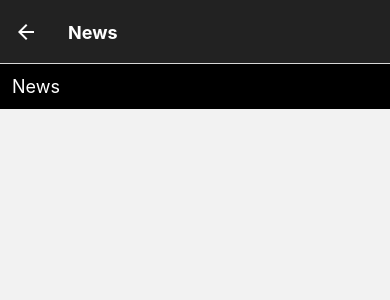
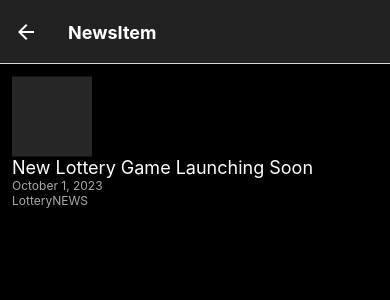
Before and after one commit to Raymo111/INFT2508, a React Native app: screen /Home in a window 390 px wide. Both pictures are taken after a click on the element 195 px from the left and 582 px from the top of the page. Shown: the top 300 px of the page. Built offline with nearby package versions, Linux system fonts and the light colour scheme.

Commit message:
Pass data - Øving 5

```diff
--- a/App.tsx
+++ b/App.tsx
@@ -1,10 +1,8 @@
 import { NavigationContainer } from '@react-navigation/native';
 import { createNativeStackNavigator } from '@react-navigation/native-stack';
 import HomeScreen from './screens/Home';
-import NewsScreen from './screens/News';
-import ResultsScreen from './screens/Results';
-import { Styles } from './components/Styles';
-import { Image } from 'react-native';
+import NewsStoryScreen from './screens/NewsStory';
+import ResultScreen from './screens/Result';
 import React from 'react';
 import { Logo } from './components/Components';
 
@@ -32,8 +30,8 @@ const Inft2508App = () => {
             headerRight: () => <Logo />,
           })}
         />
-        <Stack.Screen name="Results" component={ResultsScreen} />
-        <Stack.Screen name="News" component={NewsScreen} />
+        <Stack.Screen name="Result" component={ResultScreen} />
+        <Stack.Screen name="NewsItem" component={NewsStoryScreen} />
       </Stack.Navigator>
     </NavigationContainer>
   );
--- a/components/Components.tsx
+++ b/components/Components.tsx
@@ -1,4 +1,4 @@
-import { Image, ImageProps, Text, View } from 'react-native';
+import { Image, Text, View } from 'react-native';
 import { Styles } from './Styles';
 import React from 'react';
 
--- a/components/LotteryCard.tsx
+++ b/components/LotteryCard.tsx
@@ -7,10 +7,23 @@ const LotteryCard = (props: {
   highlight?: string | null;
   label: string | null;
   numbers: string | null;
-  showResults: () => void;
+  showResults: (
+    img: ImageProps,
+    highlight: string | null,
+    label: string | null,
+    numbers: string | null,
+  ) => void;
 }) => {
+  const handlePress = () => {
+    props.showResults(
+      props.img,
+      props.highlight ? props.highlight : null,
+      props.label,
+      props.numbers,
+    );
+  };
   return (
-    <Pressable style={Styles.card.container} onPress={props.showResults}>
+    <Pressable style={Styles.card.container} onPress={handlePress}>
       <Image source={props.img} style={Styles.card.image} />
       {props.highlight && (
         <Text style={Styles.card.highlight}>{props.highlight}</Text>
--- a/components/NewsItem.tsx
+++ b/components/NewsItem.tsx
@@ -8,10 +8,25 @@ const NewsItem = (props: {
   date: string | null;
   source: string | null;
   text: string | null;
-  showNews: () => void;
+  showNews: (
+    img: ImageProps,
+    title: string | null,
+    date: string | null,
+    source: string | null,
+    text: string | null,
+  ) => void;
 }) => {
+  const handlePress = () => {
+    props.showNews(
+      props.img,
+      props.title,
+      props.date,
+      props.source,
+      props.text,
+    );
+  };
   return (
-    <Pressable style={Styles.news.item} onPress={props.showNews}>
+    <Pressable style={Styles.news.item} onPress={handlePress}>
       <Image source={props.img} style={Styles.news.image} />
       <View style={Styles.news.content}>
         <Text style={Styles.news.title}>{props.title}</Text>
--- a/screens/Home.tsx
+++ b/screens/Home.tsx
@@ -8,6 +8,7 @@ import {
   SectionHeading,
 } from '../components/Components';
 import {
+  ImageProps,
   Pressable,
   SafeAreaView,
   ScrollView,
@@ -42,12 +43,23 @@ const HomeScreen = ({ navigation }: { navigation: any }) => {
     new Date(Date.now()).toLocaleDateString(),
   );
 
-  const showResultsHandler = () => {
-    navigation.navigate('Results');
+  const showResultsHandler = (
+    img: ImageProps,
+    highlight: string | null,
+    label: string | null,
+    numbers: string | null,
+  ) => {
+    navigation.navigate('Result', { img, highlight, label, numbers });
   };
 
-  const showNewsHandler = () => {
-    navigation.navigate('News');
+  const showNewsHandler = (
+    img: ImageProps,
+    title: string | null,
+    date: string | null,
+    source: string | null,
+    text: string | null,
+  ) => {
+    navigation.navigate('NewsItem', { img, title, date, source, text });
   };
 
   const searchChangedHandler = (search: string) => {
@@ -107,7 +119,7 @@ const HomeScreen = ({ navigation }: { navigation: any }) => {
               resultsToday.map(result => (
                 <LotteryCard
                   key={result.id}
-                  img={result.img ? result.img : images.newsPlaceholder}
+                  img={result.img ? result.img : images.resultPlaceholder}
                   highlight={result.highlight}
                   label={result.label}
                   numbers={result.numbers}
@@ -170,10 +182,8 @@ const HomeScreen = ({ navigation }: { navigation: any }) => {
       {/*  Bottom nav bar */}
       <View style={Styles.nav.container}>
         <NavItem icon={'home'} label={'Home'} />
-        <NavItem icon={'whatshot'} label={'Hot Numbers'} />
         <NavItem icon={'calendar-month'} label={'Results'} />
         <NavItem icon={'newspaper'} label={'News'} />
-        <NavItem icon={'insights'} label={'Statistics'} />
       </View>
     </SafeAreaView>
   );
--- a/screens/News.tsx
+++ /dev/null
@@ -1,16 +0,0 @@
-import React from 'react';
-import { View, SafeAreaView } from 'react-native';
-import { Styles } from '../components/Styles';
-import { H1 } from '../components/Components';
-
-const NewsScreen = () => {
-  return (
-    <SafeAreaView>
-      <View style={Styles.page.container}>
-        <H1>News</H1>
-      </View>
-    </SafeAreaView>
-  );
-};
-
-export default NewsScreen;
--- /dev/null
+++ b/screens/NewsStory.tsx
@@ -0,0 +1,22 @@
+import React from 'react';
+import { View, SafeAreaView, Image, Text, ScrollView } from 'react-native';
+import { Styles } from '../components/Styles';
+import { H1, H3 } from '../components/Components';
+
+// @ts-ignore
+const NewsStoryScreen = ({ route }) => {
+  const { img, title, date, source, text } = route.params;
+  return (
+    <SafeAreaView style={Styles.screen.container}>
+      <ScrollView style={Styles.page.container}>
+        <Image source={img} />
+        <H1>{title}</H1>
+        <H3>{date}</H3>
+        <H3>{source}</H3>
+        <Text>{text}</Text>
+      </ScrollView>
+    </SafeAreaView>
+  );
+};
+
+export default NewsStoryScreen;
--- /dev/null
+++ b/screens/Result.tsx
@@ -0,0 +1,21 @@
+import React from 'react';
+import { View, SafeAreaView, Image, ScrollView } from 'react-native';
+import { Styles } from '../components/Styles';
+import { H1, H3 } from '../components/Components';
+
+// @ts-ignore
+const ResultScreen = ({ route }) => {
+  const { img, highlight, label, numbers } = route.params;
+  return (
+    <SafeAreaView style={Styles.screen.container}>
+      <ScrollView style={Styles.page.container}>
+        <Image source={img} />
+        {highlight && <H1>{highlight}</H1>}
+        <H3>{label}</H3>
+        <H1>{numbers}</H1>
+      </ScrollView>
+    </SafeAreaView>
+  );
+};
+
+export default ResultScreen;
--- a/screens/Results.tsx
+++ /dev/null
@@ -1,16 +0,0 @@
-import React from 'react';
-import { View, SafeAreaView } from 'react-native';
-import { Styles } from '../components/Styles';
-import { H1 } from '../components/Components';
-
-const ResultsScreen = () => {
-  return (
-    <SafeAreaView>
-      <View style={Styles.page.container}>
-        <H1>Results</H1>
-      </View>
-    </SafeAreaView>
-  );
-};
-
-export default ResultsScreen;
```
